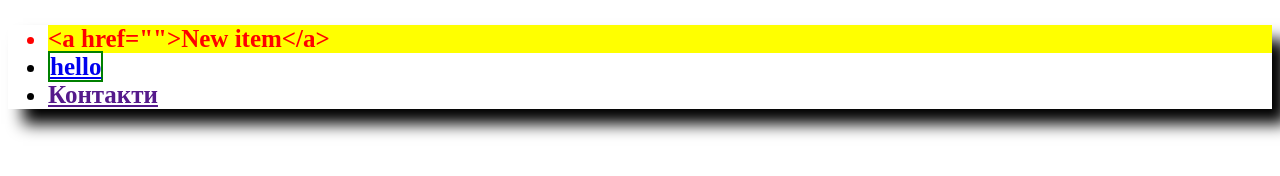
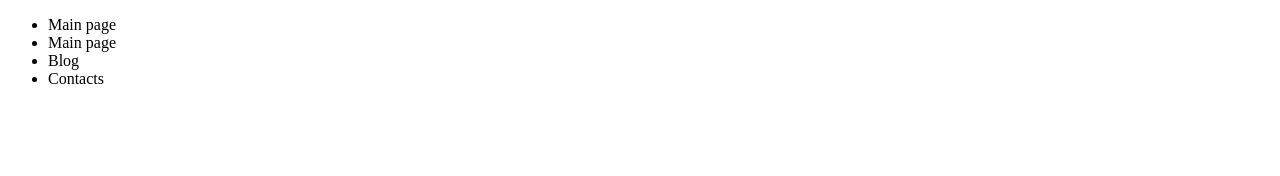
Before and after one commit to Bogdan3690/practise.js, a plain HTML site: page DOM/index.html in a window 1280 px wide. Drawn offline with Linux system fonts and the light colour scheme.

Commit message:
teach prepend and append

```diff
--- a/DOM/DOM.js
+++ b/DOM/DOM.js
@@ -7,14 +7,43 @@
 // imgElement.width = '150'
 // console.log(imgElement.width)
 
-const imgElements = document.querySelectorAll('.image')
-const listElement = document.querySelector('.site-nav')
-const linkElement = document.querySelector('a[href="https://"]')
-console.log(listElement.classList.add('new-class'));
+// const imgElements = document.querySelectorAll('.image')
+// const listElement = document.querySelector('.site-nav')
+// const linkElement = document.querySelector('a[href="https://"]')
+// console.log(listElement.classList.add('new-class'));
 
-linkElement.textContent = 'hello'
-linkElement.style.border = '2px solid green'
+// linkElement.textContent = 'hello'
+// linkElement.style.border = '2px solid green'
 
-const firstItem = listElement.firstElementChild
-firstItem.textContent = '<a href="">New item</a>'
-firstItem.style.backgroundColor = 'yellow'
+// const firstItem = listElement.firstElementChild
+// firstItem.textContent = '<a href="">New item</a>'
+// firstItem.style.backgroundColor = 'yellow'
+
+
+
+const item = document.createElement('li')
+item.classList.add('nav-item')
+const link = document.createElement('a')
+link.classList.add('list-link')
+link.textContent = 'Main page'
+console.log(link);
+console.log(item);
+item.prepend(link);
+const list = document.querySelector('.list')
+list.prepend(item);
+
+const array = [
+    'Main page',
+    'Blog',
+    'Contacts'
+]
+let itemsArr = []
+for (const item of array) {
+    const navItem = document.createElement('li')
+    console.log(item);
+    navItem.textContent = item
+    console.log(navItem);
+    itemsArr.push(navItem)
+}
+    list.append(...itemsArr);
+    console.log(itemsArr);
--- a/DOM/index.html
+++ b/DOM/index.html
@@ -31,7 +31,7 @@
         alt="Rocks and waterfall"
         width="300"
       /> -->
-      <ul class="site-nav new nav">
+      <!-- <ul class="site-nav new nav">
       <li class="site-nav__item" style="color: rgb(255, 0, 0);">
         <a href="">Про нас</a>
       </li>
@@ -41,6 +41,8 @@
       <li class="site-nav__item">
         <a href="">Контакти</a>
       </li>
+    </ul> -->
+    <ul class="list">
     </ul>
     <script type="module" src="./DOM.js">
         </script>
```
